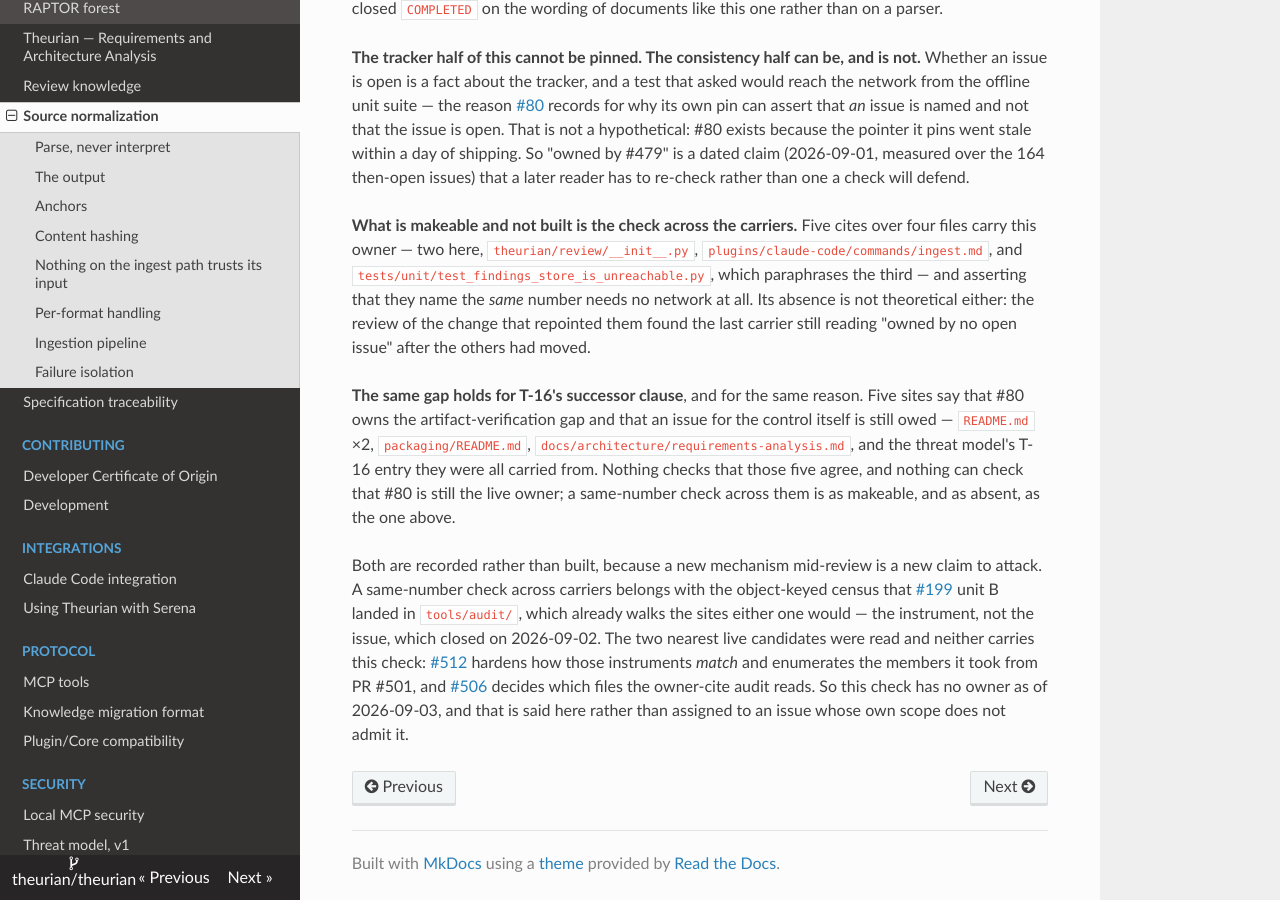
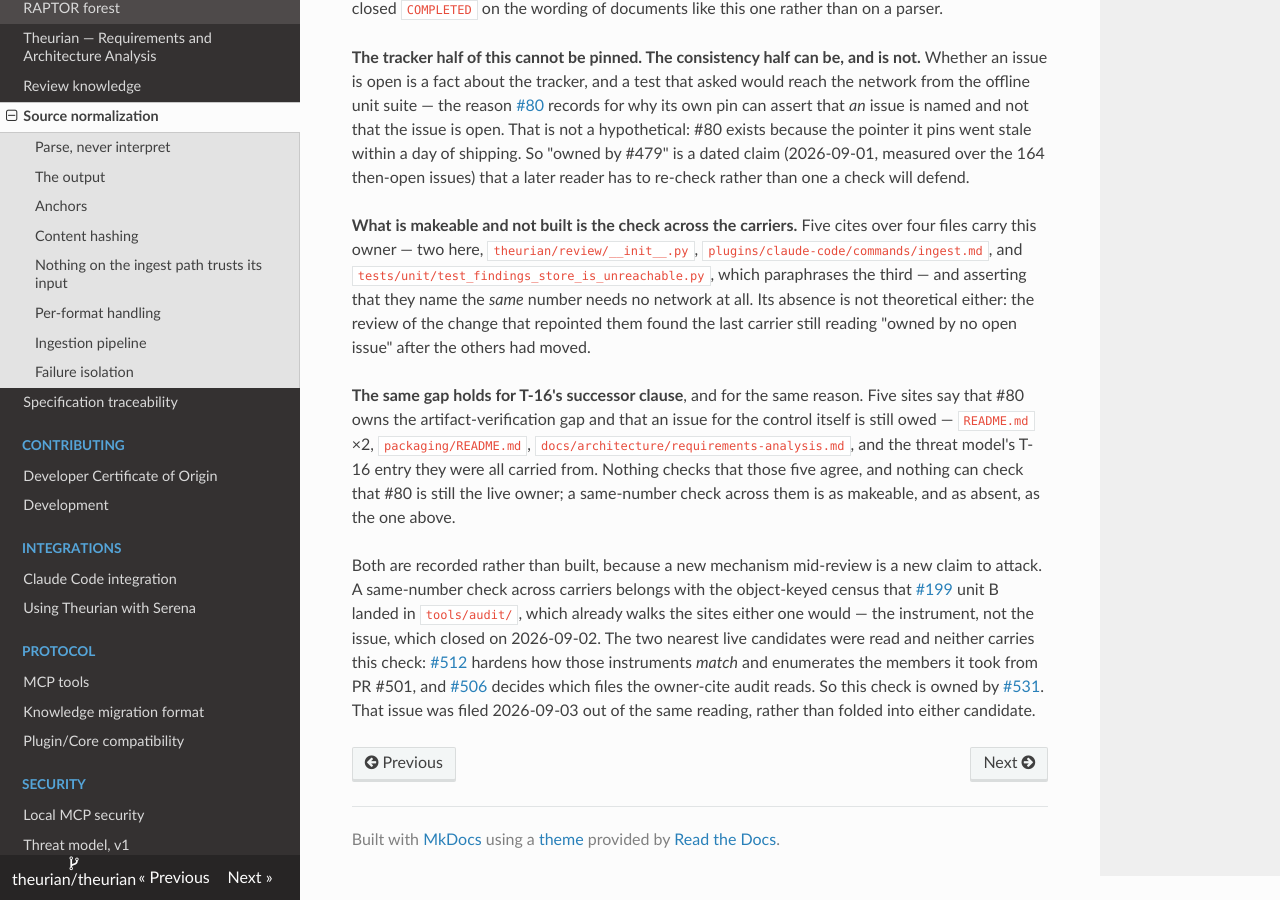
Before and after one commit to theurian/theurian, an MkDocs documentation site: the page built from docs/architecture/source-normalization.md, in a window 1280 px wide and 900 px high, scrolled down 4480 px. Built offline with MkDocs 1.6.1, drawn with Linux system fonts in a browser that asks for light colours.

Commit message:
docs(architecture): point the carrier-group check at its filed owner (#531)
The record said the same-number-across-carriers check had no owner as of
2026-09-03, which was true when it was written and stopped being true when 531
was filed out of that same reading. The candidates-read-and-rejected sentence
stays: it is why the check is not folded into 512 or 506, and a reader who
disagrees needs to see the reasoning rather than the conclusion.

The owner claim is deliberately its own sentence. `_HISTORICAL` outranks
`_OWNER_POSITION` in `owner_position_cites`, so a single incidental "filed"
beside the cite would have cleared the row into the escape space the audit
documents, and the record's owner would never be checked again. Split, the
sentence carries the owner phrase alone and the audit tests the number's state
on every run. Demonstrated in both directions before this landed: against the
unrefreshed snapshot the row came back
`[(absent from the tracker)] ... [SUSPECT] UNRECORDED` and the audit exited 1;
with the number in the table it classifies open owner, the audit exits 0, and
the suspect count is the same four as before.

The snapshot refresh is that second half, taken by the procedure `tracker_state`
prescribes and stamped from the main checkout so its `commit` stays reachable
from origin/main. Delta is two numbers, 530 and 531, both open; nothing flipped
state and neither `measured` nor `commit` moved.

Signed-off-by: Takehide Uchida <utchy@graphnote-design.com>

```diff
--- a/docs/architecture/source-normalization.md
+++ b/docs/architecture/source-normalization.md
@@ -258,5 +258,6 @@ read and neither carries this check:
 [#512](https://github.com/theurian/theurian/issues/512) hardens how those
 instruments *match* and enumerates the members it took from PR #501, and
 [#506](https://github.com/theurian/theurian/issues/506) decides which files the
-owner-cite audit reads. So this check has no owner as of 2026-09-03, and that is
-said here rather than assigned to an issue whose own scope does not admit it.
+owner-cite audit reads. So this check is owned by
+[#531](https://github.com/theurian/theurian/issues/531). That issue was filed
+2026-09-03 out of the same reading, rather than folded into either candidate.
```
Also changed, not shown: 1 other file.
